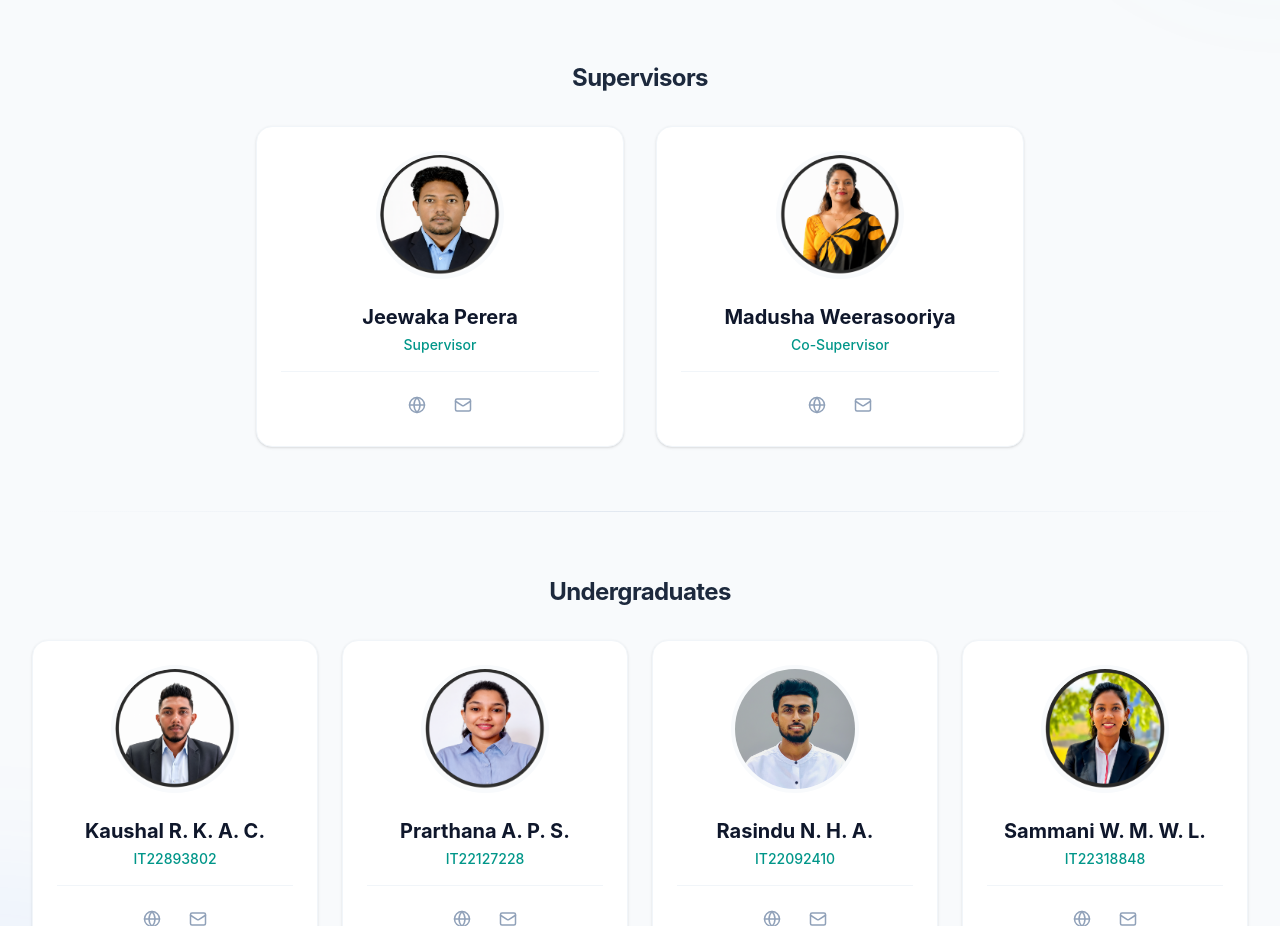
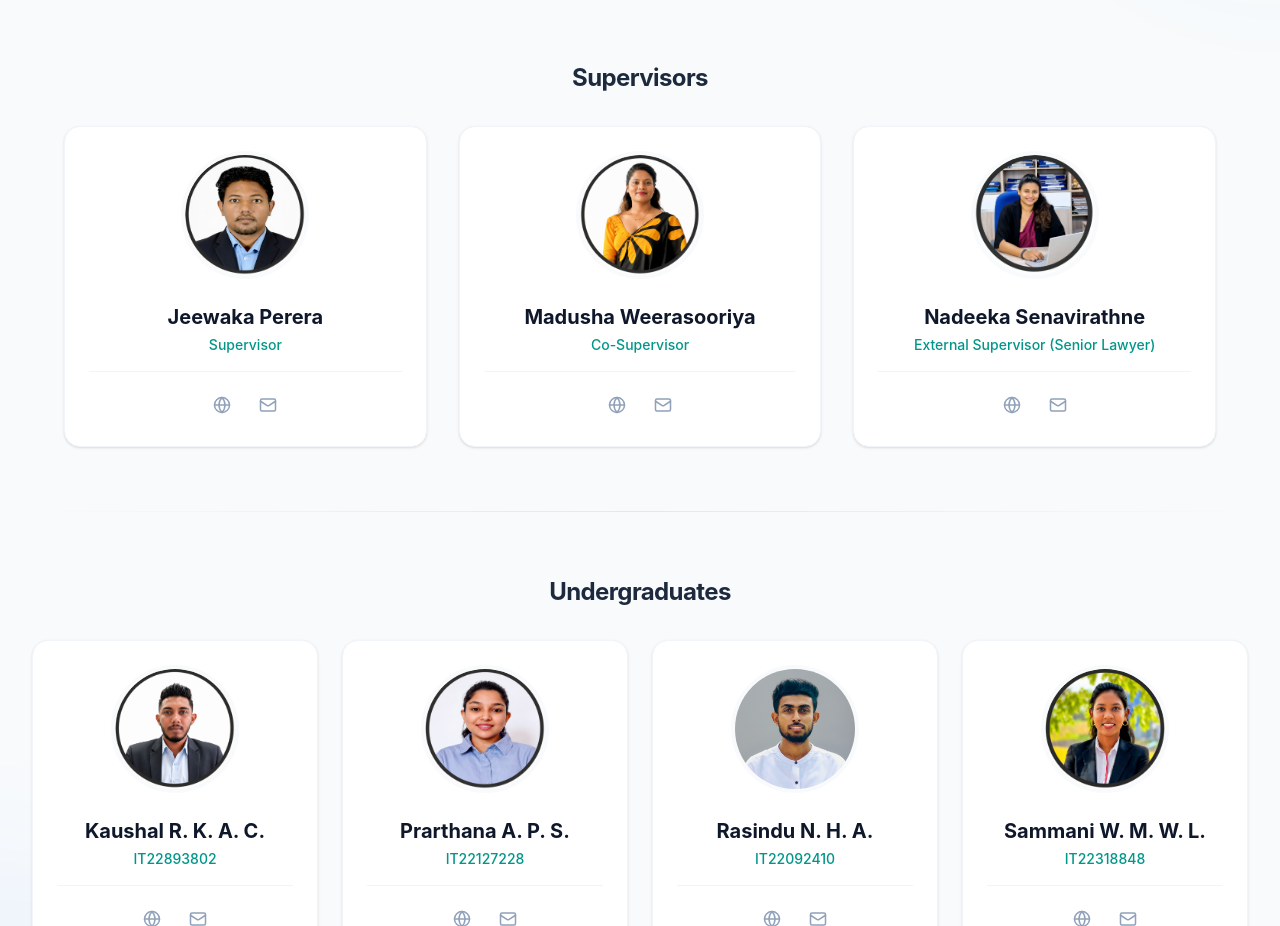
Before and after one commit to RasinduNHA/juraid-new, a React (Vite) app: page / in a window 1280 px wide. Shown: the part 5921-6847 px from the top of the page. Built offline with nearby package versions, Linux system fonts and the light colour scheme.

Commit message:
update our team

```diff
--- a/src/components/AboutSection.jsx
+++ b/src/components/AboutSection.jsx
@@ -74,7 +74,7 @@ function AboutSection() {
         {/* Supervisors */}
         <div className="mb-16">
           <h3 className="text-2xl font-bold text-center text-slate-800 mb-8 tracking-tight">Supervisors</h3>
-          <div className="grid sm:grid-cols-2 gap-8 max-w-3xl mx-auto">
+          <div className="grid grid-cols-1 sm:grid-cols-2 lg:grid-cols-3 gap-8 max-w-6xl mx-auto">
             {supervisors.map((person) => (
               <ProfileCard key={person.name} person={person} isSupervisor={true} />
             ))}
--- a/src/data/siteData.js
+++ b/src/data/siteData.js
@@ -91,6 +91,11 @@ export const supervisors = [
     role: 'Co-Supervisor',
     image: '/images/supervisors/madusha.jpg',
   },
+  {
+    name: 'Nadeeka Senavirathne',
+    role: 'External Supervisor (Senior Lawyer)',
+    image: '/images/supervisors/Nadeeka.png',
+  },
 ]
 
 export const teamMembers = [
```
Also changed, not shown: public/images/supervisors/Nadeeka.png (added).
